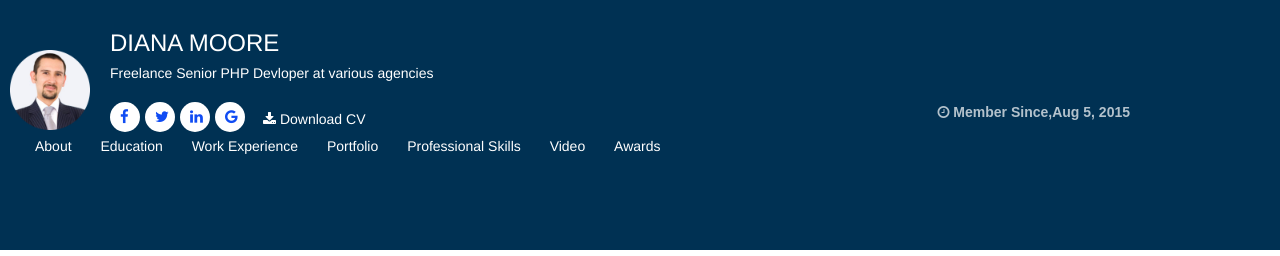
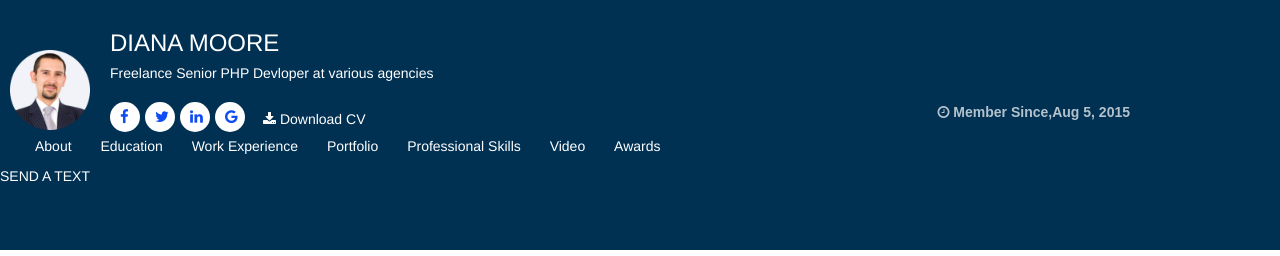
Before and after one commit to thashahid/dianaMoore, a plain HTML site: page index.html in a window 1280 px wide. Shown: the top 256 px of the page. Drawn offline with nearby package versions, Linux system fonts and the light colour scheme.

Commit message:
Update index.html
add sidebar HTML code

```diff
--- a/index.html
+++ b/index.html
@@ -42,6 +42,8 @@
                 <li>Video</li>
                 <li>Awards</li>
             </ul>
+            <div id="sidebarWrap">
+              <div id="sidebar"> SEND A TEXT</div>
         </header>
     </div><br><br>
 
```
